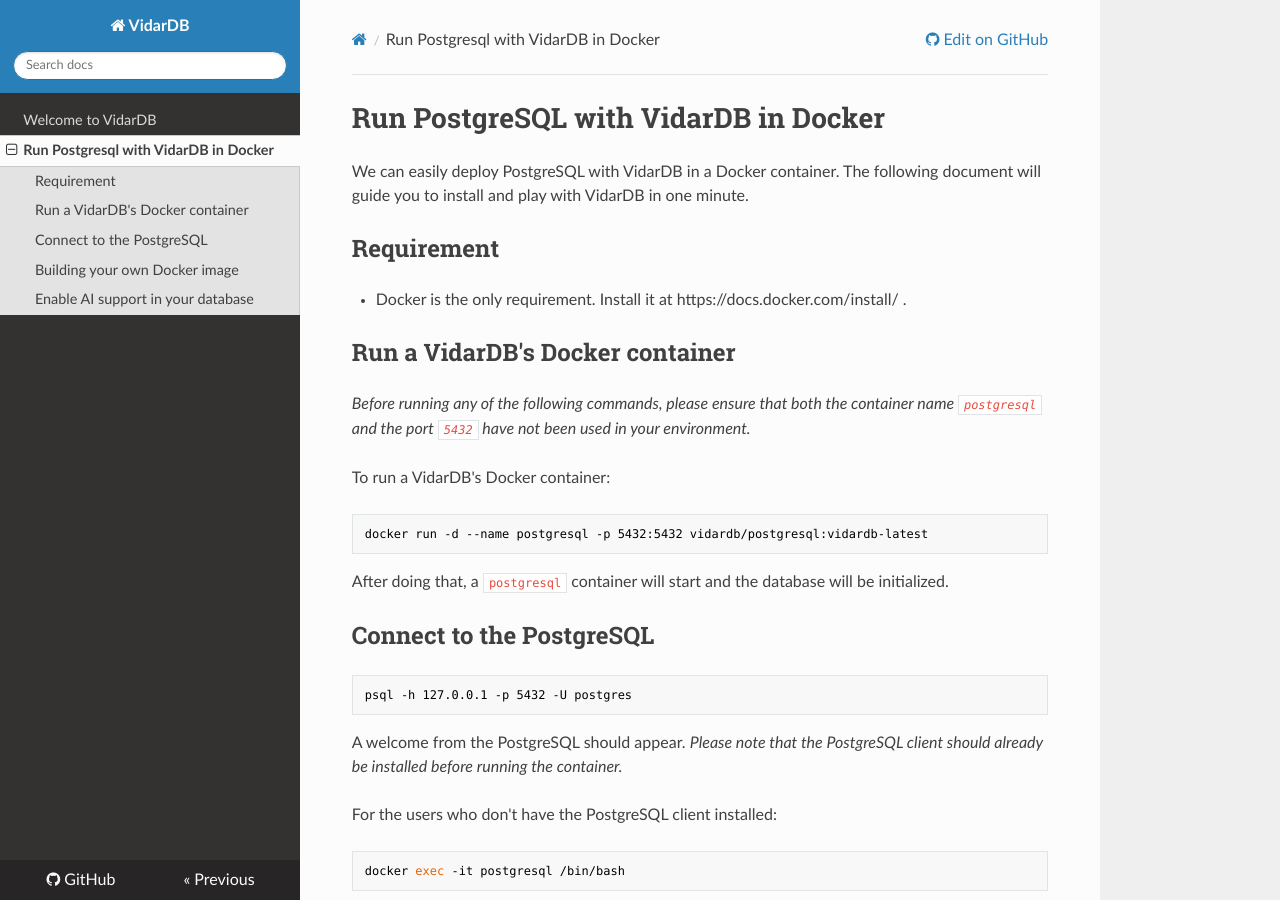
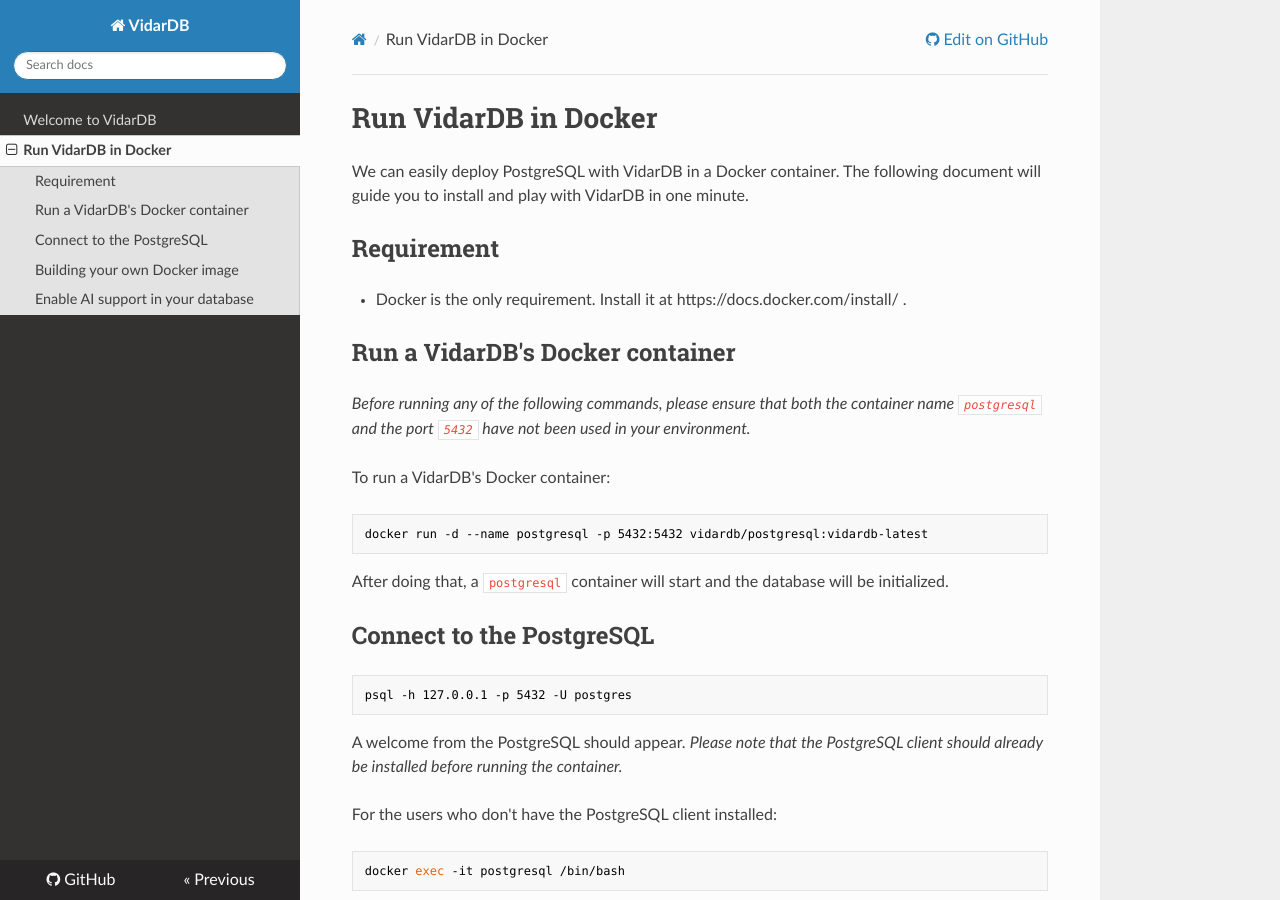
Before and after one commit to vidardb/docs, an MkDocs documentation site: the page built from docs/run_vidarDB_in_docker.md, in a window 1280 px wide and 900 px high. Built offline with MkDocs 1.6.1, drawn with Linux system fonts in a browser that asks for light colours; nearby versions of some CDN libraries.

Commit message:
Update title of quick start with docker.

```diff
--- a/docs/run_postgresql_with_vidarDB_in_docker.md
+++ b/docs/run_vidarDB_in_docker.md
@@ -1,4 +1,4 @@
-# Run PostgreSQL with VidarDB in Docker
+# Run VidarDB in Docker
 
 We can easily deploy PostgreSQL with VidarDB in a Docker container. The following document will guide you to install and play with VidarDB in one minute.
 
--- a/mkdocs.yml
+++ b/mkdocs.yml
@@ -6,4 +6,4 @@
 copyright: 2020 VidarDB Inc. All Rights Reserved.
 nav:
     - 'Welcome to VidarDB': 'index.md'
-    - 'Run Postgresql with VidarDB in Docker': 'run_postgresql_with_vidarDB_in_docker.md'
+    - 'Run VidarDB in Docker': 'run_vidarDB_in_docker.md'
```
